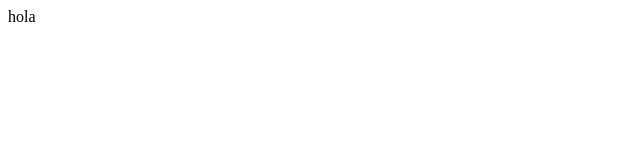
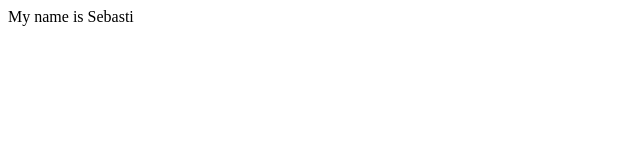
Before and after one commit to Carsu726/Documentado, a plain HTML site: page Index.html in a window 1280 px wide. Shown: the whole page, without its empty margins (0-640 px from the left). Drawn offline with Linux system fonts and the light colour scheme.

Commit message:
second update

```diff
--- a/Index.html
+++ b/Index.html
@@ -1,5 +1,5 @@
 <html>
-    <head>
-       hola
-    </head>
+    <body>
+       My name is Sebasti
+    </body>
 </html>
```
